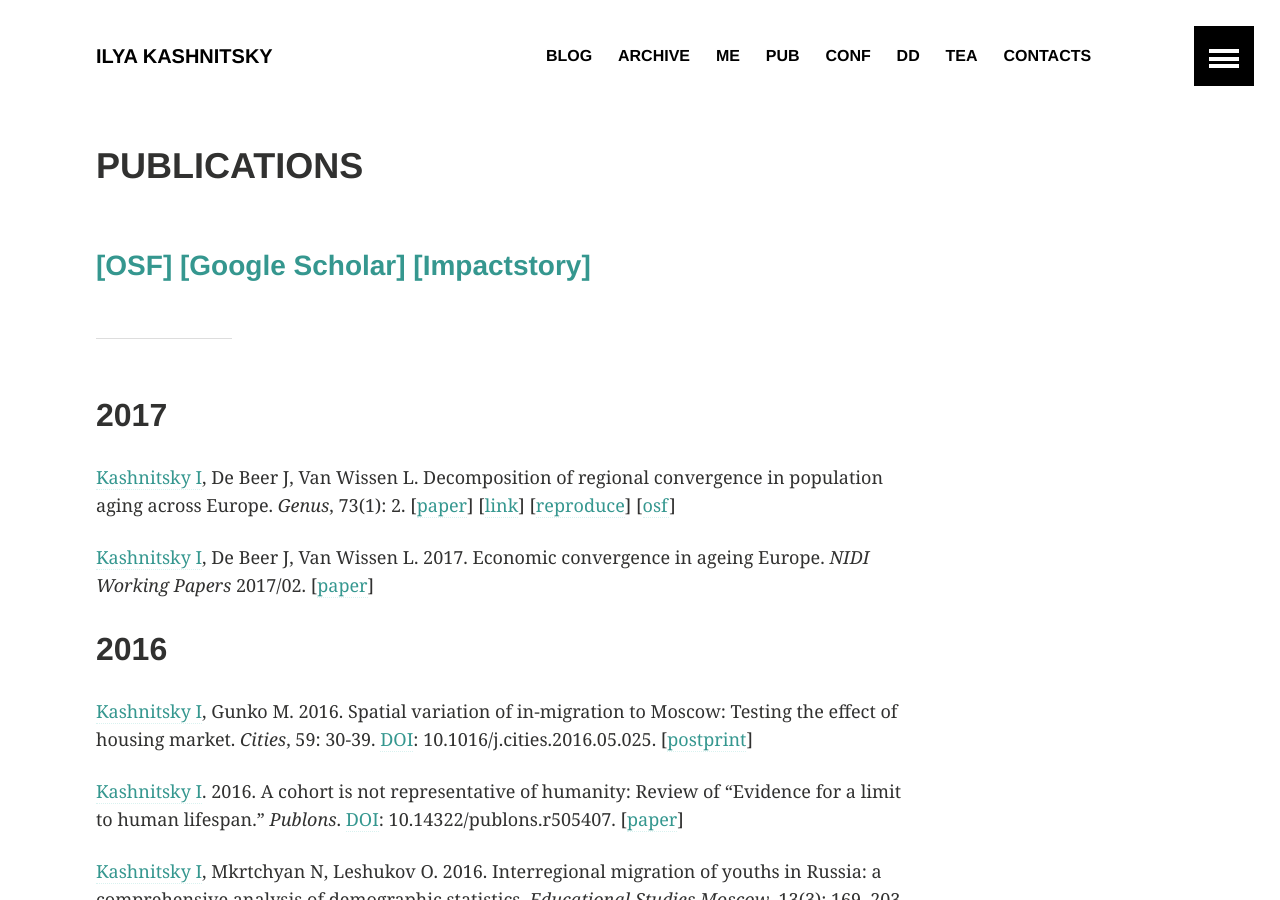
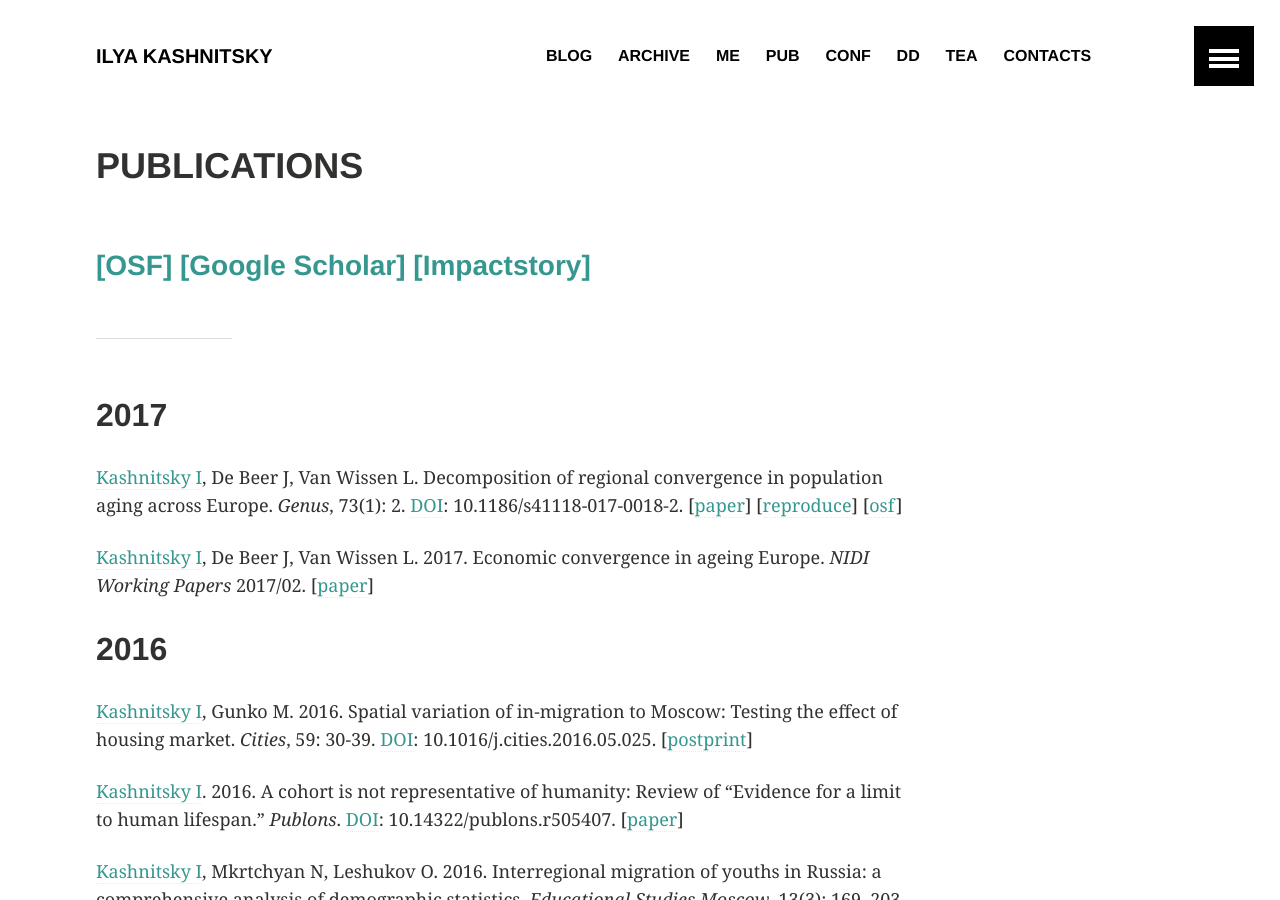
Before and after one commit to ikashnitsky/old-ikashnitsky-github-io, a Jekyll site: the page built from _pages/pubs.md, in a window 1280 px wide and 900 px high. Built offline with Jekyll 4.4.1, drawn with Linux system fonts in a browser that asks for light colours.

Commit message:
doi fixed

```diff
--- a/_pages/pubs.md
+++ b/_pages/pubs.md
@@ -13,9 +13,8 @@ image:
 
 ## 2017
 
-[Kashnitsky I](https://ikashnitsky.github.io/me), De Beer J, Van Wissen L. Decomposition of regional convergence in population aging across Europe. *Genus*, 73(1): 2.
+[Kashnitsky I](https://ikashnitsky.github.io/me), De Beer J, Van Wissen L. Decomposition of regional convergence in population aging across Europe. *Genus*, 73(1): 2. [DOI](https://doi.org/10.1186/s41118-017-0018-2): 10.1186/s41118-017-0018-2.
 [[paper](/doc/pubs/1705-genus-ik.pdf)]
-[[link](https://doi.org/10.1186/s41118-017-0018-2)]
 [[reproduce](https://github.com/ikashnitsky/genus-2017)]
 [[osf](https://osf.io/z6fym/)]
 
```
